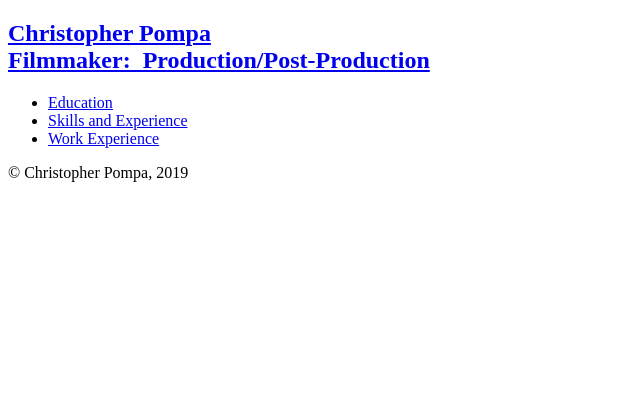
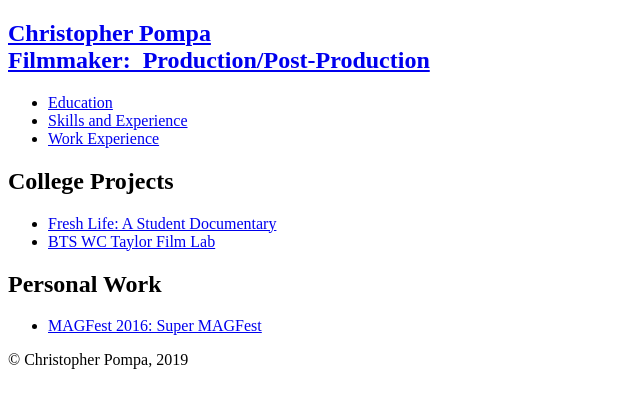
Before and after one commit to christopherleepompa/christopherleepompa.github.io, a plain HTML site: page workportfolio.html in a window 1280 px wide. Shown: the whole page, without its empty margins (0-640 px from the left). Drawn offline with Linux system fonts and the light colour scheme.

Commit message:
Update workportfolio.html

```diff
--- a/workportfolio.html
+++ b/workportfolio.html
@@ -16,6 +16,27 @@
 				</ul>
 			</nav>
 		</header>
+		<main>
+			<article>
+				<section>
+					<header>
+						<h2>College Projects</h2>
+					</header>
+					<ul>
+						<li><a href="https://www.youtube.com/watch?v=4wwGdrQE8as" title="Fresh Life: A Student Documentary">Fresh Life: A Student Documentary</a>
+						<li><a href="https://vimeo.com/343508720" title="BTS WC Taylor Film Lab">BTS WC Taylor Film Lab</a>
+					</ul>
+				</section>
+				<section>
+					<header>
+						<h2>Personal Work</h2>
+					</header>
+					<ul>
+						<li><a href="https://www.youtube.com/watch?v=TUmRfNORolI" title="MAGFest 2016: Super MAGFest">MAGFest 2016: Super MAGFest</a>
+					</ul>
+				</section>
+			</article>
+		</main>
 		<footer role="contentinfo">
 				<p>&copy; Christopher Pompa, 2019</p>
 		</footer>
```
